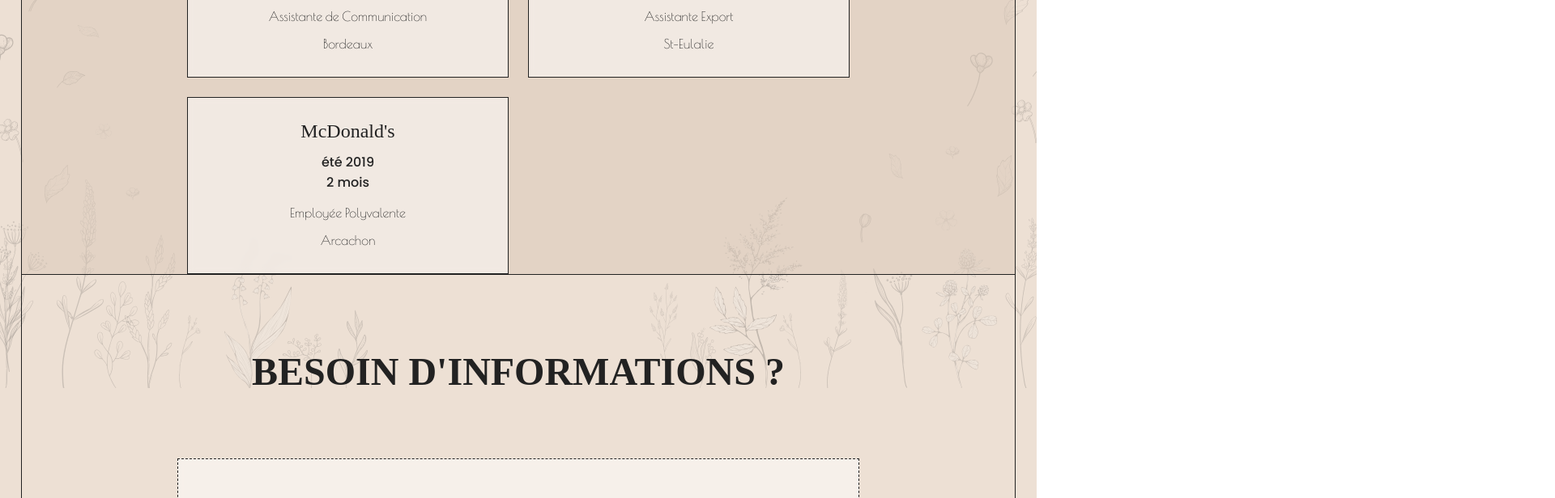
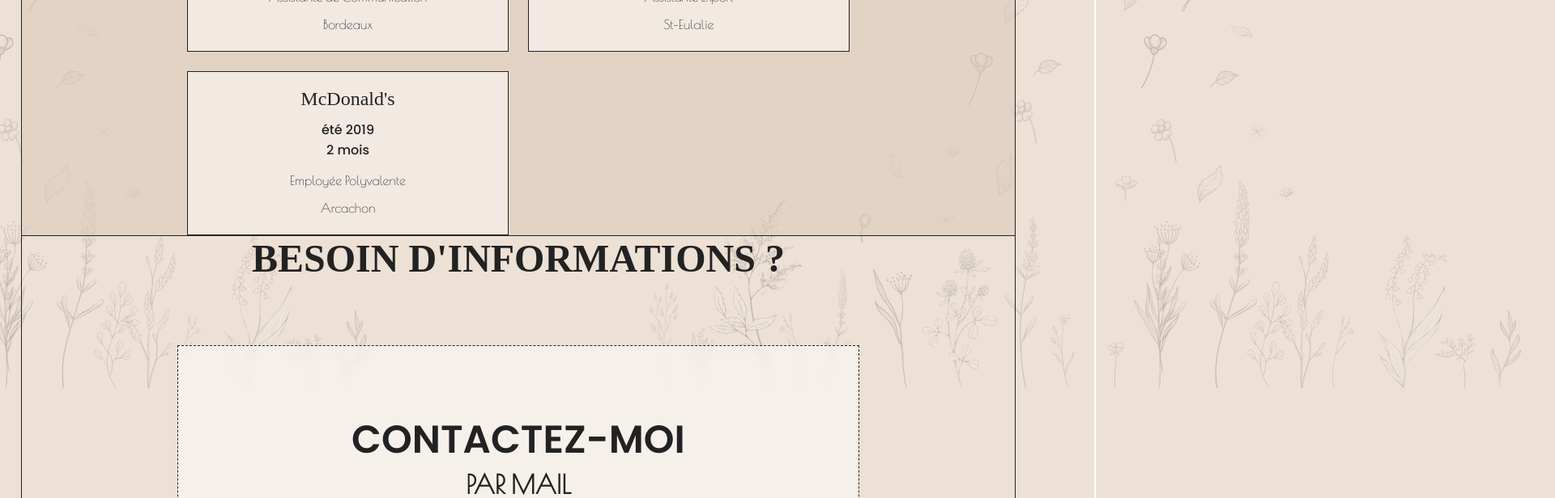
Before and after one commit to Aurore-Enoch/portfolio, a Vue app: page / in a window 1280 px wide. Shown: the part 3520-4136 px from the top of the page at 81% size, 1920 px wide, since content can reach past the window. Built offline with nearby package versions, Linux system fonts and the light colour scheme; a web font is replaced by a local one.

Commit message:
debugging responsive

```diff
--- a/src/App.vue
+++ b/src/App.vue
@@ -1,5 +1,4 @@
 <template>
-<meta name="viewport" content="width=device-width, initial-scale=1.0">
 <MainHeader />
 <RouterView />
 <MainFooter />
--- a/src/assets/css/styles.css
+++ b/src/assets/css/styles.css
@@ -320,7 +320,7 @@ section:nth-child(8) {
   backdrop-filter: blur(5px);
   border-radius: 0px;
   text-align: center;
-  padding: 2vh;
+  padding: 1vh;
   width: 100%;
   margin: auto;
   border: 1px solid var(--font-color);
@@ -525,3 +525,5 @@ section:nth-child(8) {
     transition: 0.4s ease-in-out;
   } */
 }
+@media (max-width: 500px) {
+}
--- a/src/components/SectionContact.vue
+++ b/src/components/SectionContact.vue
@@ -20,6 +20,9 @@ export default {
 </script>
 
 <style scoped>
+.section_contact {
+    min-height: fit-content;
+}
 .text {
     padding: 5em;
     text-align: center;
@@ -31,4 +34,10 @@ export default {
     /* background: url(../assets/images/computer_background.jpg);
   background-size: cover!important;   */
 }
+
+@media (max-width: 900px) {
+    .text {
+        margin: 2em 0em;
+    }
+}
 </style>
--- a/src/components/SectionProjects.vue
+++ b/src/components/SectionProjects.vue
@@ -4,7 +4,7 @@
           <h2>Quelques <strong>Projets</strong></h2>
           <div class="slider" id="projects">
             <div class="slides" :style="{ transform: `translateX(-${currentSlide * 100}%)` }">
-                <div v-for="(project, index) in projects" :key="index" class="slide">
+                  <div v-for="(project, index) in projects" :key="index" class="slide" >
                       <img class="principal" :src="project.image" alt="Project">
                       <div class="columns">
                           <h3>{{ project.title }}</h3>
@@ -89,9 +89,10 @@ export default {
                   },
 
               ],
-            currentSlide: 0
+              currentSlide: 0,
           };
       },
+
       methods: {
           prevSlide() {
               this.currentSlide--;
@@ -110,8 +111,12 @@ export default {
   </script>
 
   <style scoped>
-.languages,
-.languages_2 {
+
+
+
+
+
+  .languages,  .languages_2 {
       text-align: center;
   }
 
@@ -119,7 +124,6 @@ export default {
       position: relative;
       width: 100%;
       height: 400px;
-    overflow: hidden;
       margin: 5em 0;
   }
 
@@ -206,8 +210,6 @@ export default {
       width: 50px;
   }
 
-@media (max-width:1600px) {}
-
   @media (max-width:1300px) {
       .slides .columns {
           padding: 1em;
--- a/src/main.js
+++ b/src/main.js
@@ -6,4 +6,5 @@ import * as Vue from 'vue' // in Vue 3
 import axios from 'axios'
 import VueAxios from 'vue-axios'
 import "./assets/css/styles.css";
+
 createApp(App).use(store).use(router).use(VueAxios, axios,Vue).mount('#app')
```
Lines whose indentation alone changed are shown as unchanged.
